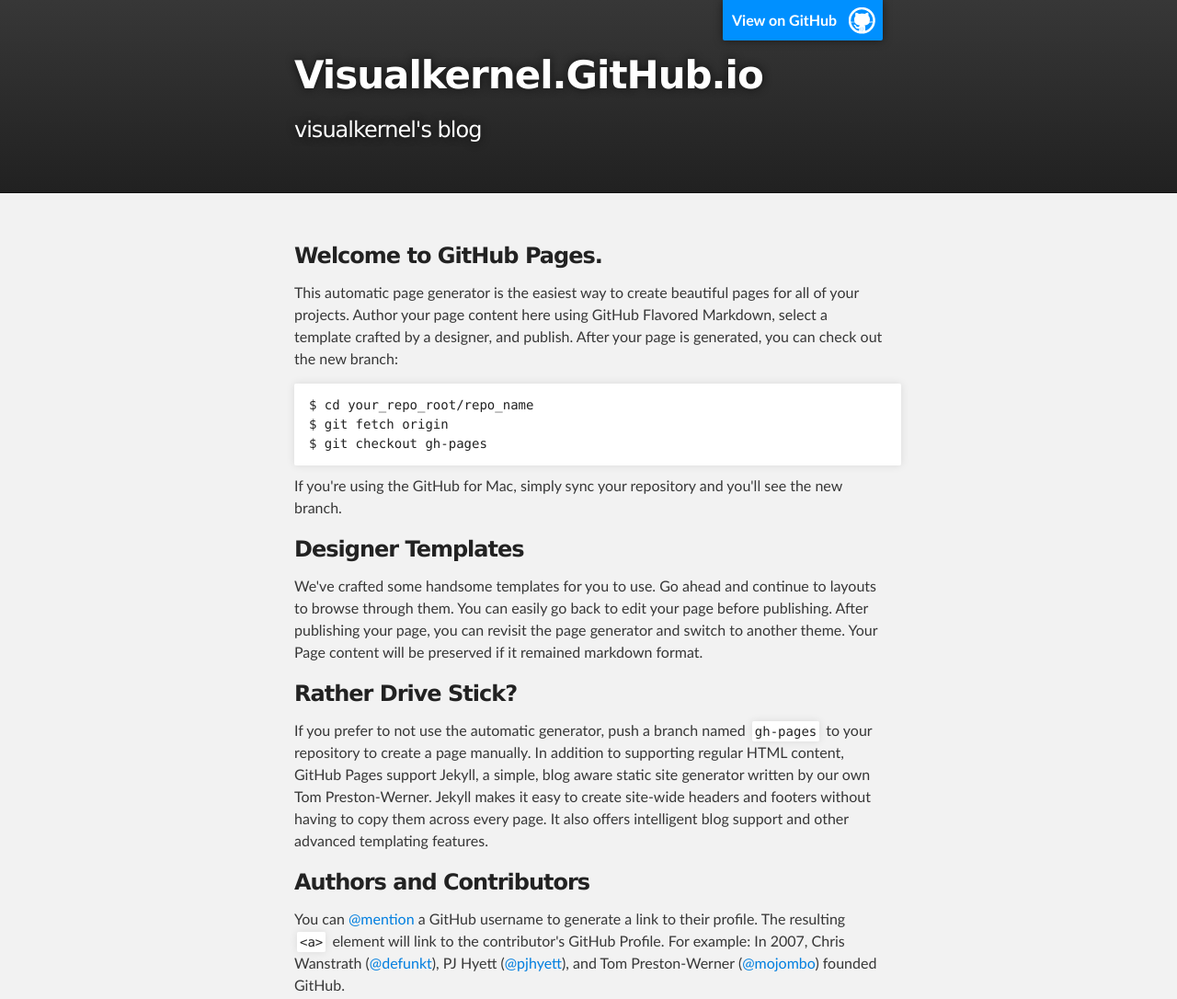
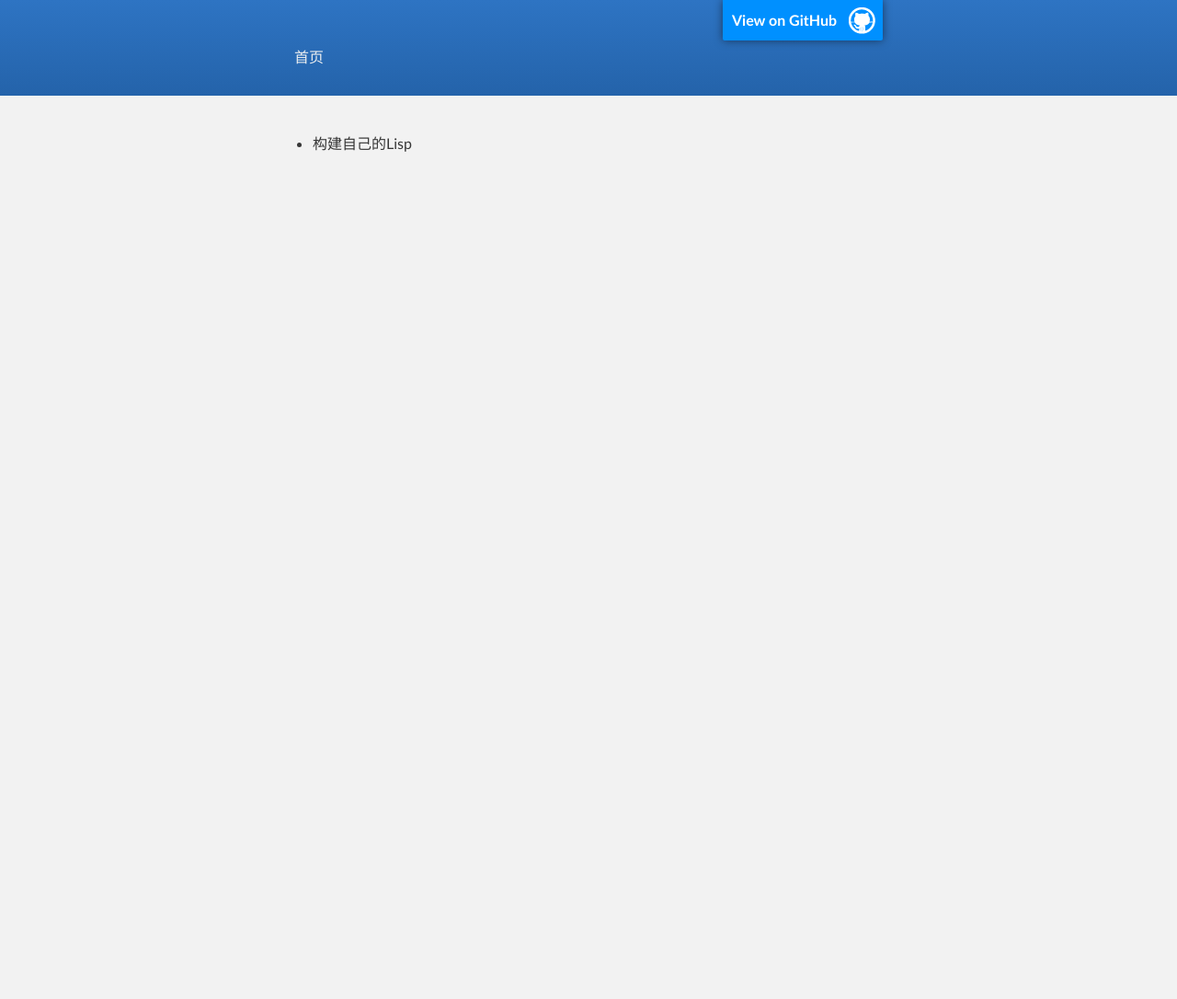
Before and after one commit to visualkernel/visualkernel.github.io, a plain HTML site: page index.html in a window 1280 px wide. Shown: the top 1086 px of the page at 92% size. After the commit the page ends 800 px from the top, so only its background shows below. Drawn offline with Linux system fonts and the light colour scheme.

Commit message:
visualkernel.github.io

```diff
--- a/index.html
+++ b/index.html
@@ -17,57 +17,28 @@
     <div id="header_wrap" class="outer">
         <header class="inner">
           <a id="forkme_banner" href="https://github.com/visualkernel">View on GitHub</a>
-
-          <h1 id="project_title">Visualkernel.GitHub.io</h1>
-          <h2 id="project_tagline">visualkernel&#39;s blog</h2>
-
+	  <span>
+		<a href="">首页</a>
+	  </span>
         </header>
     </div>
 
     <!-- MAIN CONTENT -->
     <div id="main_content_wrap" class="outer">
       <section id="main_content" class="inner">
-        <h3>
-<a id="welcome-to-github-pages" class="anchor" href="#welcome-to-github-pages" aria-hidden="true"><span class="octicon octicon-link"></span></a>Welcome to GitHub Pages.</h3>
-
-<p>This automatic page generator is the easiest way to create beautiful pages for all of your projects. Author your page content here using GitHub Flavored Markdown, select a template crafted by a designer, and publish. After your page is generated, you can check out the new branch:</p>
-
-<pre><code>$ cd your_repo_root/repo_name
-$ git fetch origin
-$ git checkout gh-pages
-</code></pre>
-
-<p>If you're using the GitHub for Mac, simply sync your repository and you'll see the new branch.</p>
-
-<h3>
-<a id="designer-templates" class="anchor" href="#designer-templates" aria-hidden="true"><span class="octicon octicon-link"></span></a>Designer Templates</h3>
-
-<p>We've crafted some handsome templates for you to use. Go ahead and continue to layouts to browse through them. You can easily go back to edit your page before publishing. After publishing your page, you can revisit the page generator and switch to another theme. Your Page content will be preserved if it remained markdown format.</p>
-
-<h3>
-<a id="rather-drive-stick" class="anchor" href="#rather-drive-stick" aria-hidden="true"><span class="octicon octicon-link"></span></a>Rather Drive Stick?</h3>
-
-<p>If you prefer to not use the automatic generator, push a branch named <code>gh-pages</code> to your repository to create a page manually. In addition to supporting regular HTML content, GitHub Pages support Jekyll, a simple, blog aware static site generator written by our own Tom Preston-Werner. Jekyll makes it easy to create site-wide headers and footers without having to copy them across every page. It also offers intelligent blog support and other advanced templating features.</p>
-
-<h3>
-<a id="authors-and-contributors" class="anchor" href="#authors-and-contributors" aria-hidden="true"><span class="octicon octicon-link"></span></a>Authors and Contributors</h3>
-
-<p>You can <a href="https://github.com/blog/821" class="user-mention">@mention</a> a GitHub username to generate a link to their profile. The resulting <code>&lt;a&gt;</code> element will link to the contributor's GitHub Profile. For example: In 2007, Chris Wanstrath (<a href="https://github.com/defunkt" class="user-mention">@defunkt</a>), PJ Hyett (<a href="https://github.com/pjhyett" class="user-mention">@pjhyett</a>), and Tom Preston-Werner (<a href="https://github.com/mojombo" class="user-mention">@mojombo</a>) founded GitHub.</p>
-
-<h3>
-<a id="support-or-contact" class="anchor" href="#support-or-contact" aria-hidden="true"><span class="octicon octicon-link"></span></a>Support or Contact</h3>
-
-<p>Having trouble with Pages? Check out the documentation at <a href="https://help.github.com/pages">https://help.github.com/pages</a> or contact <a href="mailto:support@github.com">support@github.com</a> and we’ll help you sort it out.</p>
+	<ul>
+		<li ><a href="BuildYourOwnLisp.html">构建自己的Lisp</a></li>
+	</ul>
       </section>
     </div>
 
-    <!-- FOOTER  -->
+    <!-- FOOTER
     <div id="footer_wrap" class="outer">
       <footer class="inner">
         <p>Published with <a href="http://pages.github.com">GitHub Pages</a></p>
       </footer>
     </div>
-
+	-->
 
 
   </body>
--- a/stylesheets/stylesheet.css
+++ b/stylesheets/stylesheet.css
@@ -51,7 +51,7 @@ Theme Styles
 body {
   box-sizing: border-box;
   color:#373737;
-  background: #212121;
+  background: #F2F2F2;
   font-size: 16px;
   font-family: 'Myriad Pro', Calibri, Helvetica, Arial, sans-serif;
   line-height: 1.5;
@@ -103,7 +103,7 @@ footer p {
 
 a {
   text-decoration: none;
-  color: #007edf;
+  color: #EBEEF0;
   text-shadow: none;
 
   transition: color 0.5s ease;
@@ -287,12 +287,12 @@ Full-Width Styles
 }
 
 #header_wrap {
-  background: #212121;
-  background: -moz-linear-gradient(top, #373737, #212121);
-  background: -webkit-linear-gradient(top, #373737, #212121);
-  background: -ms-linear-gradient(top, #373737, #212121);
-  background: -o-linear-gradient(top, #373737, #212121);
-  background: linear-gradient(top, #373737, #212121);
+  background: #2463AA;
+  background: -moz-linear-gradient(top, #2E74C3, #2463AA);
+  background: -webkit-linear-gradient(top, #2E74C3, #2463AA);
+  background: -ms-linear-gradient(top, #2E74C3, #2463AA);
+  background: -o-linear-gradient(top, #2E74C3, #2463AA);
+  background: linear-gradient(top, #2E74C3, #2463AA);
 }
 
 #header_wrap .inner {
@@ -356,12 +356,14 @@ Full-Width Styles
 
 #main_content_wrap {
   background: #f2f2f2;
-  border-top: 1px solid #111;
-  border-bottom: 1px solid #111;
 }
 
 #main_content {
   padding-top: 40px;
+}
+
+#main_content a {
+  color: #373737
 }
 
 #footer_wrap {
```
Also changed, not shown: BuildYourOwnLisp.html (+2 -2 lines).
